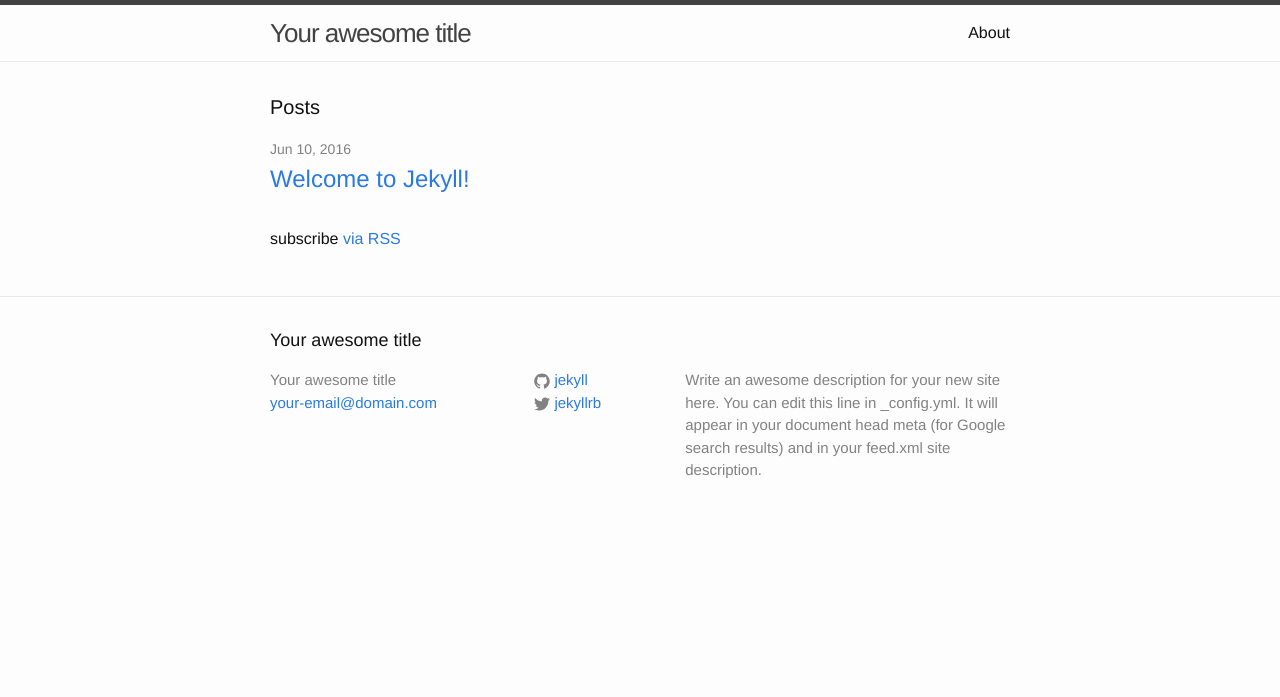
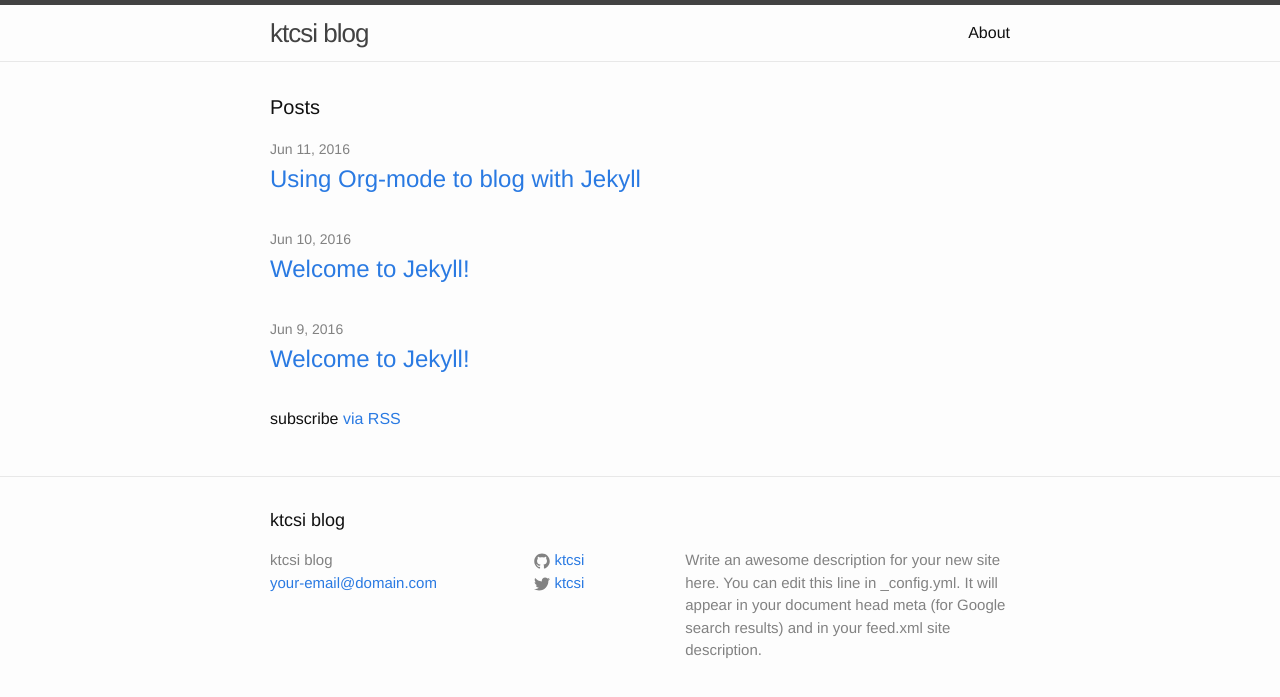
Before and after one commit to ktcsi/ktcsi.github.io, a Jekyll site: the page built from index.html, in a window 1280 px wide. Shown: the top 697 px of the page. Built offline with Jekyll 4.4.1, drawn with Linux system fonts in a browser that asks for light colours.

Commit message:
new org to jekyll

```diff
--- a/_config.yml
+++ b/_config.yml
@@ -6,7 +6,7 @@
 # 'jekyll serve'. If you change this file, please restart the server process.
 
 # Site settings
-title: Your awesome title
+title: ktcsi blog
 email: your-email@domain.com
 description: > # this means to ignore newlines until "baseurl:"
   Write an awesome description for your new site here. You can edit this
@@ -14,8 +14,8 @@ description: > # this means to ignore newlines until "baseurl:"
   Google search results) and in your feed.xml site description.
 baseurl: "" # the subpath of your site, e.g. /blog
 url: "http://yourdomain.com" # the base hostname & protocol for your site
-twitter_username: jekyllrb
-github_username:  jekyll
+twitter_username: ktcsi
+github_username:  ktcsi
 
 # Build settings
 markdown: kramdown
```
Also changed, not shown: _posts/2016-06-11-org2jekyll.html (added, +13 -0 lines), _posts/2016-06-11-test-post.markdown (added, +13 -0 lines), org/2016-06-11-org2jekyll.org (added, +15 -0 lines), 12 other files.
